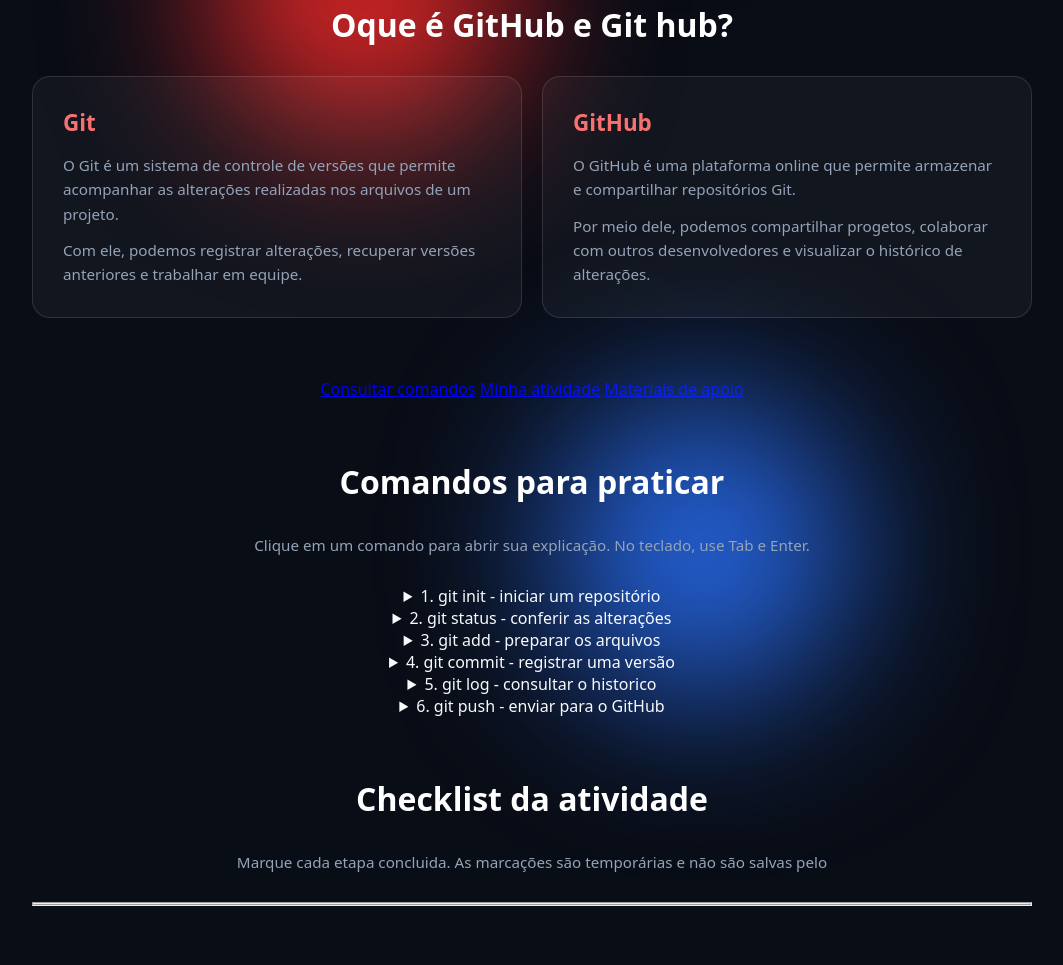
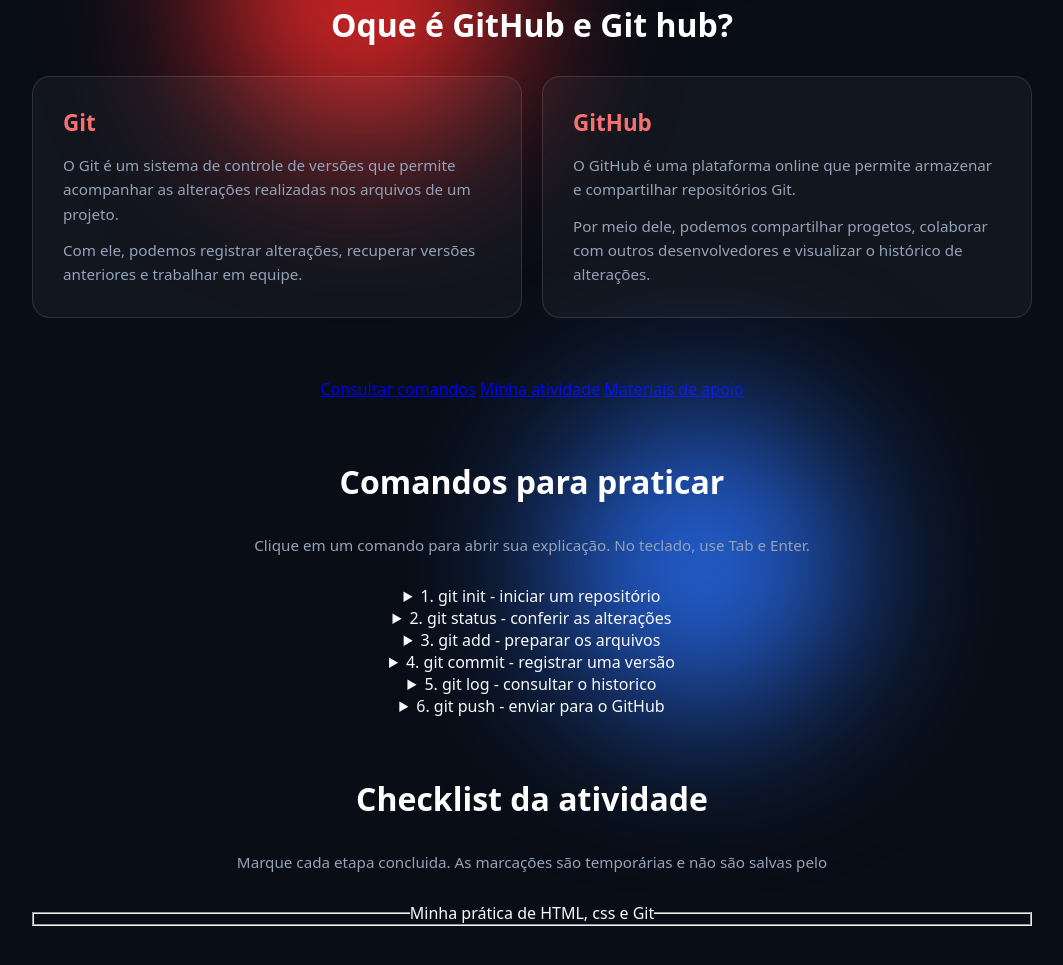
Before and after one commit to alissonlezo/aula-git, a plain HTML site: page index.html in a window 1280 px wide. Shown: the part 449-1414 px from the top of the page, without its empty margins (108-1171 px from the left). Drawn offline with Linux system fonts and the light colour scheme.

Commit message:
criei um legend

```diff
--- a/index.html
+++ b/index.html
@@ -110,7 +110,7 @@
         <p>Marque cada etapa concluida. As marcações são temporárias e não são salvas pelo</p>
 
         <fieldset class="Checklist">
-
+            <legend>Minha prática de HTML, css e Git</legend>
         </fieldset>
     </section>
 </body>
```
